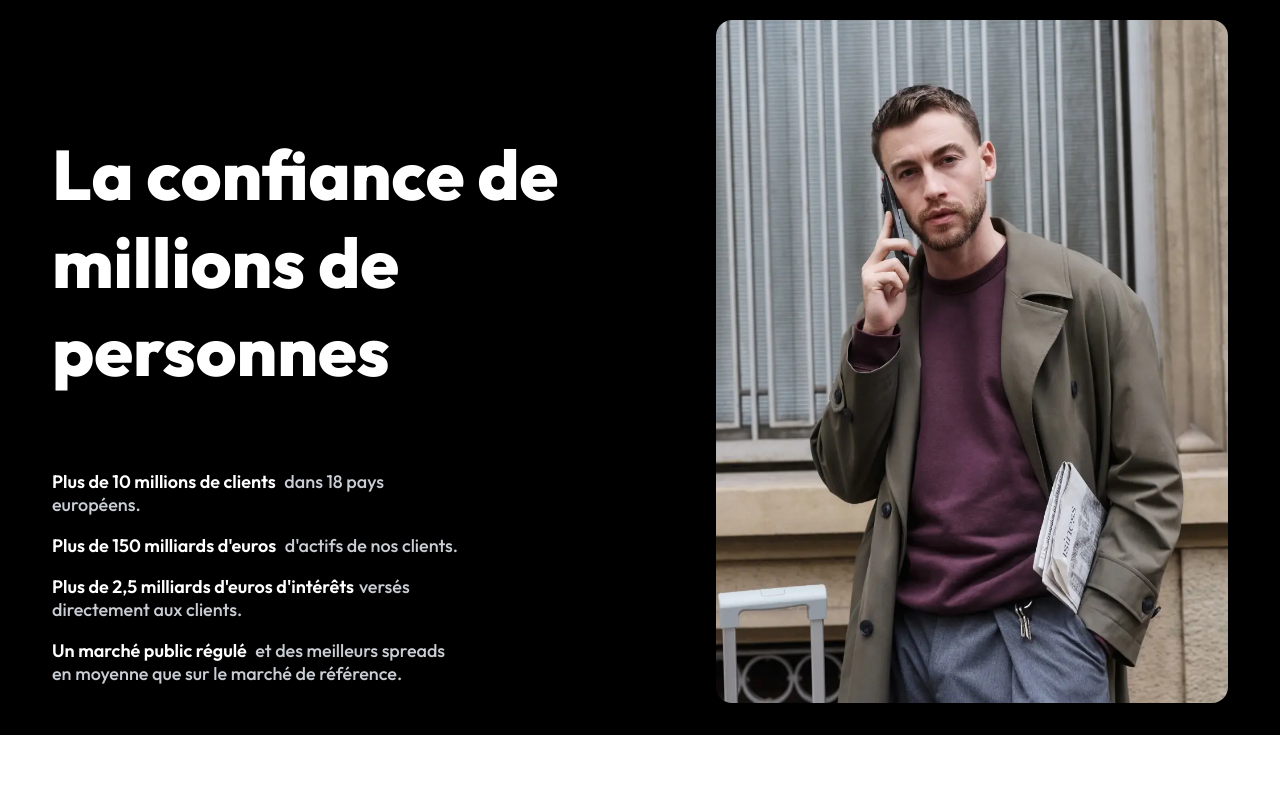
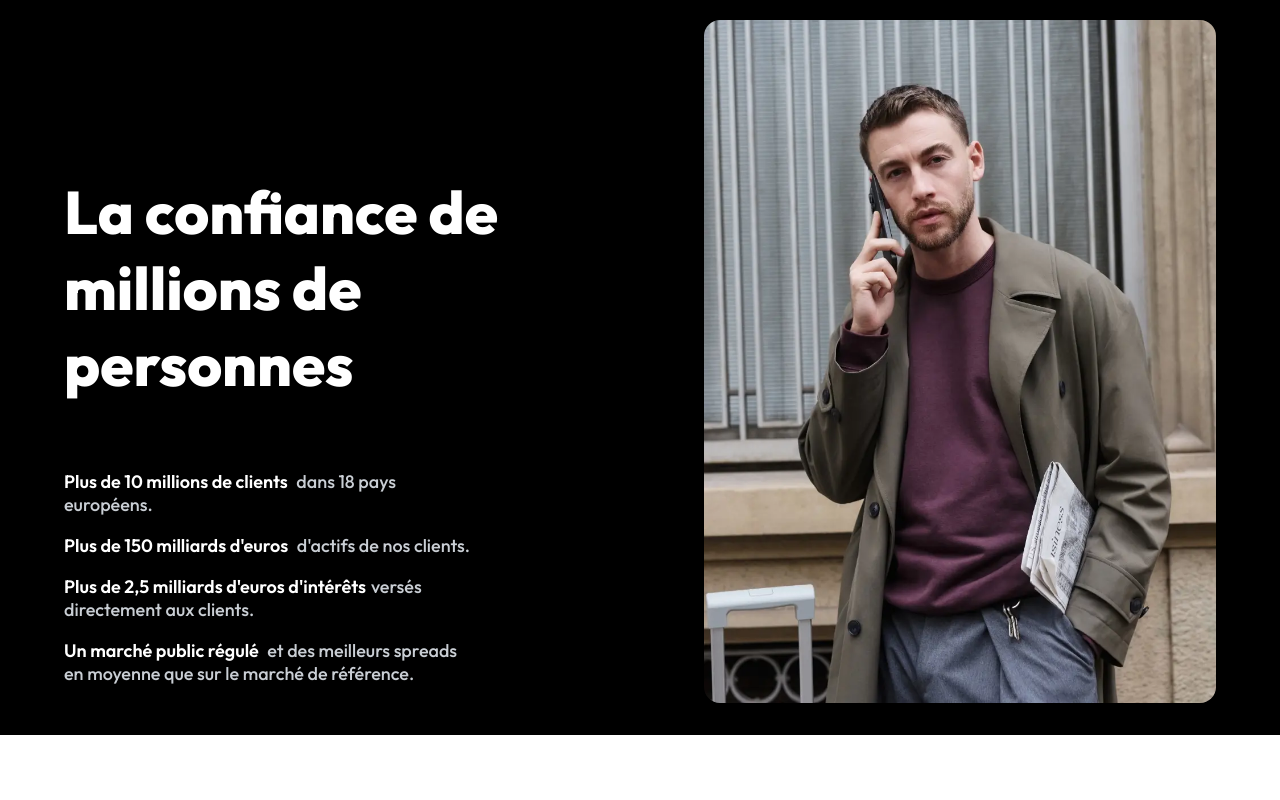
Before and after one commit to BlueSetbyeol/traderepublic, a React app in the folder frontend/: page / in a window 1280 px wide. Shown: the part 820-1620 px from the top of the page. Built offline with nearby package versions, Linux system fonts and the light colour scheme; the HTML template or start-up script is replaced by a standard one.

Commit message:
feat: correction in CSS(#18)

```diff
--- a/frontend/src/components/Confiance/Confiance.css
+++ b/frontend/src/components/Confiance/Confiance.css
@@ -9,18 +9,17 @@
 
 .presentation_confiance {
   width: 40%;
-  height: 100%;
+  height: -webkit-fill-available;
   display: flex;
   flex-direction: column;
   align-items: flex-start;
   justify-content: space-around;
   text-align: left;
-  padding-right: 3em;
 }
 
 .presentation_confiance h2 {
   color: var(--primary-color);
-  font-size: 70px;
+  font-size: 60px;
   font-weight: 800;
   margin-top: 0;
 }
--- a/frontend/src/components/Navbar/Navbar.css
+++ b/frontend/src/components/Navbar/Navbar.css
@@ -1,9 +1,9 @@
-
 nav {
   display: flex;
   flex-direction: column;
   align-items: center;
   position: fixed;
+  z-index: 9999;
 }
 
 nav a {
```
